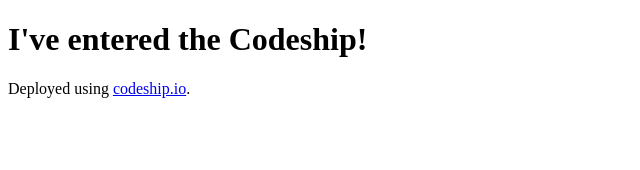
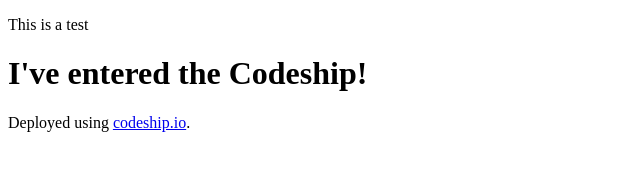
Before and after one commit to razield/integracion_continua, a website: page views/index.html in a window 1280 px wide. Shown: the whole page, without its empty margins (0-640 px from the left). Drawn offline with Linux system fonts and the light colour scheme.

Commit message:
this is a new test

```diff
--- a/views/index.html
+++ b/views/index.html
@@ -4,6 +4,7 @@
   <title>Codefish</title>
 </head>
 <body>
+  <p>This is a test<p>
 <h1>I've entered the Codeship!</h1>
 Deployed using <a href="https://www.codeship.io">codeship.io</a>.<a href="#"></a>
 </body>
```
